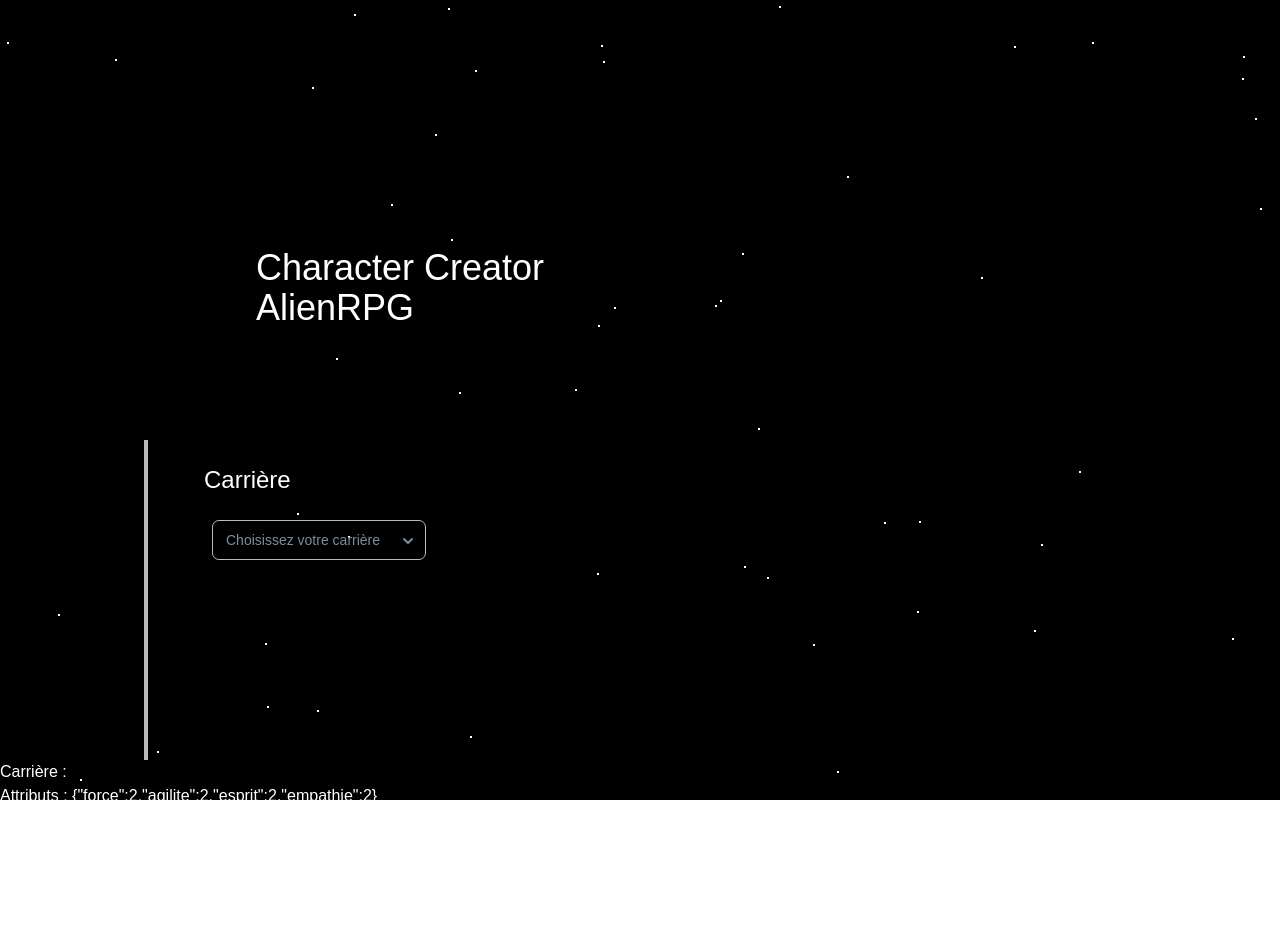
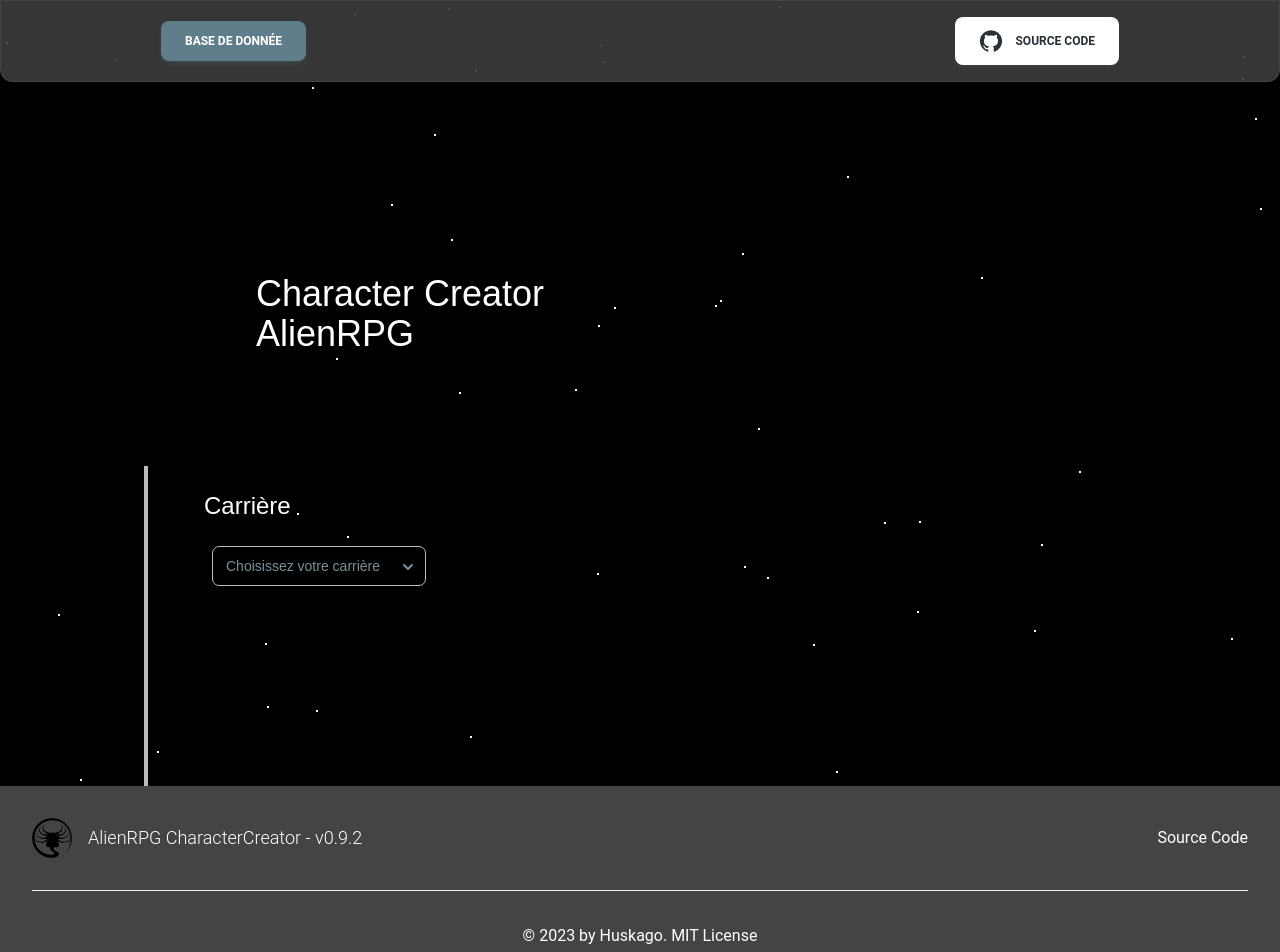
Before and after one commit to Huskago/alienrpg-charactercreator, a React (Vite) app: page / in a window 1280 px wide. Shown: the top 952 px of the page. Before the commit the page ends 928 px from the top, so only its background shows below. Built offline with nearby package versions, Linux system fonts and the light colour scheme.

Commit message:
Add components
- Add Navbar
- Add Footer
- Add Scrollbar

```diff
--- a/package.json
+++ b/package.json
@@ -1,7 +1,7 @@
 {
   "name": "charactercreator",
   "private": true,
-  "version": "0.0.0",
+  "version": "0.9.2",
   "type": "module",
   "scripts": {
     "dev": "vite",
@@ -22,6 +22,7 @@
     "react-transition-group": "^4.4.5"
   },
   "devDependencies": {
+    "@types/node": "^20.3.1",
     "@types/react": "^18.0.37",
     "@types/react-dom": "^18.0.11",
     "@typescript-eslint/eslint-plugin": "^5.59.0",
--- a/src/App.tsx
+++ b/src/App.tsx
@@ -1,4 +1,5 @@
-import { useState } from "react"
+import { useState} from "react"
+import { NavBar } from "./components/Navbar.tsx"
 import { Hero } from "./components/Hero.tsx"
 import { Career } from "./components/Career.tsx"
 import { Attributs } from "./components/Attributs.tsx"
@@ -8,6 +9,7 @@
 import { PersonalInfo } from "./components/PersonalInfo.tsx";
 import { SpaceBackground } from "./components/SpaceBackground.tsx";
 import {Equipments} from "./components/Equipments.tsx";
+import { Footer } from "./components/Footer.tsx";
 
 export const App = () => {
     const [career, setCareer] = useState("")
@@ -44,6 +46,7 @@
         buddy: string,
         rival: string,
         image: File | null,
+        appearance: string,
     }>({
         name: "",
         age: "",
@@ -54,6 +57,7 @@
         buddy: "",
         rival: "",
         image: null,
+        appearance: "",
     });
 
 
@@ -112,6 +116,7 @@
         buddy: string,
         rival: string,
         image: File | null,
+        appearance: string,
     }) => {
         setPersonalInfo(personalInfo)
     }
@@ -121,6 +126,7 @@
         <ThemeProvider>
             <SpaceBackground />
             <div className={"relative z-10"}>
+                <NavBar />
                 <Hero />
                 <div className={"ml-36 pl-16 py-6 mt-28 border-l-4 border-primary flex flex-col gap-16"}>
                     <Career onCareerSelected={handleCareerChange} />
@@ -130,12 +136,7 @@
                     <Equipments onEquipmentsSelected={handleEquipmentsChange} career={career} careerSelected={careerSelected} />
                     <PersonalInfo onPersonalInfoChange={handlePersonalInfoChange} careerSelected={careerSelected} />
                 </div>
-                <p className={"text-white"}>Carrière : {career}</p>
-                <p className={"text-white"}>Attributs : {JSON.stringify(attributs)}</p>
-                <p className={"text-white"}>Compétences : {JSON.stringify(skills)}</p>
-                <p className={"text-white"}>Talent : {talent}</p>
-                <p className={"text-white"}>Équipements : {selectedEquipments}</p>
-                <p className={"text-white"}>Informations personnelles : {JSON.stringify(personalInfo)}</p>
+                <Footer />
             </div>
         </ThemeProvider>
     </>
--- a/src/components/Attributs.tsx
+++ b/src/components/Attributs.tsx
@@ -36,13 +36,17 @@
 
     useEffect(() => {
         if (careerSelected && career) {
-            setForce(2);
-            setAgilite(2);
-            setEsprit(2);
-            setEmpathie(2);
-            setRemainingPoints(6);
+            resetAttributs();
         }
     }, [career, careerSelected]);
+
+    const resetAttributs = () => {
+        setForce(2);
+        setAgilite(2);
+        setEsprit(2);
+        setEmpathie(2);
+        setRemainingPoints(6);
+    }
 
     const setMaxValuesByCareer = (career: string) => {
         switch (career) {
--- a/src/components/Equipments.tsx
+++ b/src/components/Equipments.tsx
@@ -11,21 +11,35 @@
 }
 
 export const Equipments: React.FC<EquipmentsProps> = ({
-                                                          onEquipmentsSelected,
-                                                          career,
-                                                          careerSelected,
-                                                      }) => {
+  onEquipmentsSelected,
+  career,
+  careerSelected,
+}) => {
     const [selectedEquipments, setSelectedEquipments] = useState<string[]>([]);
     const [data, setData] = useState<EquipmentsItem[] | undefined>(undefined);
+    const [prevCareer, setPrevCareer] = useState("");
 
     useEffect(() => {
         if (careerSelected && career) {
+            setPrevCareer(career)
             const equipmentsData = getEquipments(career);
             if (equipmentsData) {
                 setData(equipmentsData);
             }
         }
     }, [career, careerSelected]);
+
+    useEffect(() => {
+        if (career !== prevCareer) {
+            resetEquipments();
+            setPrevCareer("");
+        }
+    }, [career, prevCareer]);
+
+    const resetEquipments = () => {
+        setSelectedEquipments([]);
+        onEquipmentsSelected(" ");
+    }
 
     const handleEquipmentsChange = (selected: string) => {
         if (selected) {
--- /dev/null
+++ b/src/components/Footer.tsx
@@ -0,0 +1,35 @@
+import { Typography } from "@material-tailwind/react";
+import { getVersion } from "../utils/getVersion.tsx";
+
+export const Footer = () => {
+    return (
+        <>
+            <footer className="w-full bg-secondary p-8">
+                <div className="flex flex-row flex-wrap items-center justify-center gap-y-6 gap-x-12 bg-secondary text-center md:justify-between">
+                    <div className={"flex flex-row items-center gap-4"}>
+                        <img src="/icon.png" alt="logo" className="w-10" />
+                        <Typography color="white" className={"text-lg"}>
+                            AlienRPG CharacterCreator - v{ getVersion() }
+                        </Typography>
+                    </div>
+                    <ul className="flex flex-wrap items-center gap-y-2 gap-x-8">
+                        <li onClick={() => window.open("https://github.com/Huskago/alienrpg-charactercreator", "_blank")}>
+                            <Typography
+                                as="a"
+                                href="#"
+                                color="white"
+                                className="font-normal transition-colors hover:text-blue-500 focus:text-blue-500"
+                            >
+                                Source Code
+                            </Typography>
+                        </li>
+                    </ul>
+                </div>
+                <hr className="my-8 border-blue-gray-50" />
+                <Typography color="white" className="text-center font-normal">
+                    &copy; 2023 by Huskago. MIT License
+                </Typography>
+            </footer>
+        </>
+    )
+}
--- /dev/null
+++ b/src/components/Navbar.tsx
@@ -0,0 +1,27 @@
+import { Button, Menu, MenuHandler, MenuItem, MenuList, Navbar } from "@material-tailwind/react";
+import { GitHub } from "@mui/icons-material";
+
+export const NavBar = () => {
+    return (
+        <>
+            <Navbar className={"sticky inset-0 z-10 h-max rounded-t-none max-w-full py-2 px-4 lg:px-8 lg:py-4 bg-secondary border-secondary flex flex-row justify-between items-center"}>
+                <Menu placement={"right-start"}>
+                    <MenuHandler>
+                        <Button className={"ml-32"} color={"blue-gray"}>Base de donnée</Button>
+                    </MenuHandler>
+                    <MenuList>
+                        <MenuItem onClick={() => window.open("https://docs.google.com/document/d/1OPQW0jJbUYkgGTRTtyTs9PchFqZHgpmKgZ_JGGU2sSg/edit?usp=sharing", "_blank")}>
+                            Guide pour la création d'un personnage
+                        </MenuItem>
+                        <MenuItem onClick={() => window.open("https://docs.google.com/document/d/1CDgEBRWX1JUNr4DfWO50zws8ZkBCnxLpT1VKzteNOE0/edit?usp=sharing", "_blank")}>
+                            Liste des carrières
+                        </MenuItem>
+                    </MenuList>
+                </Menu>
+                <Button color={"white"} className={"flex items-center gap-3 mr-32"} onClick={() => window.open("https://github.com/Huskago/alienrpg-charactercreator", "_blank")}>
+                    <GitHub strokeWidth={2} className={"h-5 w-5"} /> Source Code
+                </Button>
+            </Navbar>
+        </>
+    )
+}
--- a/src/components/Talent.tsx
+++ b/src/components/Talent.tsx
@@ -19,9 +19,11 @@
     const [data, setData] = useState<TalentItem[] | undefined>(undefined);
     const [selected, setSelected] = useState(0);
     const setSelectedItem = (value: number) => setSelected(value);
+    const [prevCareer, setPrevCareer] = useState("");
 
     useEffect(() => {
         if (careerSelected && career) {
+            setPrevCareer(career)
             const talentData = getTalent(career);
             if (talentData) {
                 setData(talentData);
@@ -29,6 +31,20 @@
             }
         }
     }, [career, careerSelected]);
+
+    useEffect(() => {
+        if (prevCareer !== career) {
+            resetTalent();
+            setPrevCareer("")
+        }
+    }, [career, prevCareer])
+
+    const resetTalent = () => {
+        setSelected(0)
+        setTalent("");
+        setTalentSelected(false);
+        onTalentSelected(" ");
+    }
 
     const handleTalentChange = (selectedTalent: string) => {
         if (selectedTalent) {
--- a/src/index.css
+++ b/src/index.css
@@ -5,6 +5,26 @@
 * {
     @apply font-alien
 }
+
+/*------------------------------------------*/
+
+::-webkit-scrollbar {
+    @apply w-2;
+}
+
+::-webkit-scrollbar-track {
+    @apply bg-[#1e1e1e];
+}
+
+::-webkit-scrollbar-thumb {
+    @apply bg-[#888] rounded-full;
+}
+
+::-webkit-scrollbar-thumb:hover {
+    @apply bg-[#555];
+}
+
+/*------------------------------------------*/
 
 .space-background {
     position: fixed;
@@ -31,10 +51,6 @@
 }
 
 /*------------------------------------------*/
-
-.navbar {
-    @apply ml-10 mt-14;
-}
 
 .title {
     @apply ml-64 mt-36;
--- /dev/null
+++ b/src/utils/getVersion.tsx
@@ -0,0 +1,5 @@
+import packageJson from '../../package.json';
+
+export const getVersion = () => {
+    return packageJson.version;
+}
```
Also changed, not shown: src/components/PersonalInfo.tsx (+13 -3 lines), public/icon.png (added), 1 other file (tests, documents, lock files or other folders).
